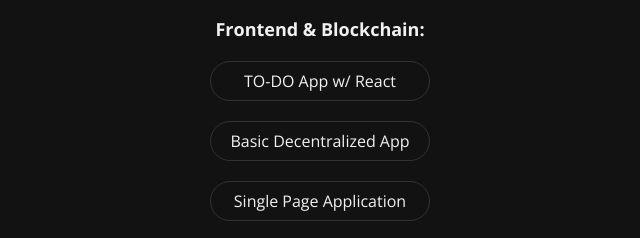
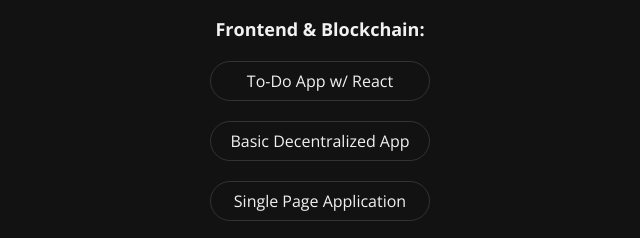
Before and after one commit to 0x1ea/0x1ea.github.io, a website: page index.html in a window 1280 px wide. Shown: the part 216-454 px from the top of the page, 320-960 px from the left. Drawn offline with nearby package versions, Linux system fonts and the light colour scheme; a web font is replaced by a local one.

Commit message:
Update index.html

```diff
--- a/index.html
+++ b/index.html
@@ -40,7 +40,7 @@
             <h1>Frontend & Blockchain:</h1>
             <ul class="projects-list">
                 <li>
-                    <a href="https://0xardy.github.io/todo-react-app/">TO-DO App w/ React</a>
+                    <a href="https://0xardy.github.io/todo-react-app/">To-Do App w/ React</a>
                 </li>
                 <li>
                     <a href="https://0xArdy.github.io/first-dapp/">Basic Decentralized App</a>
```
